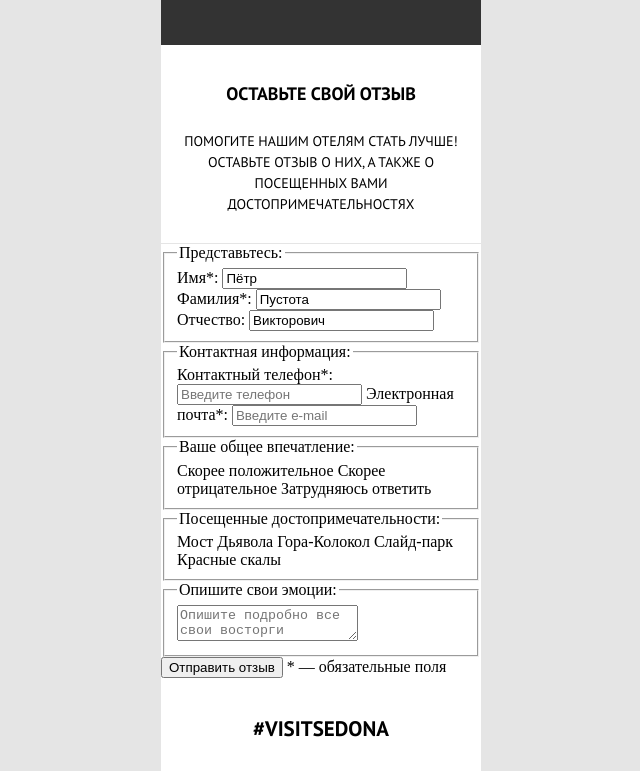
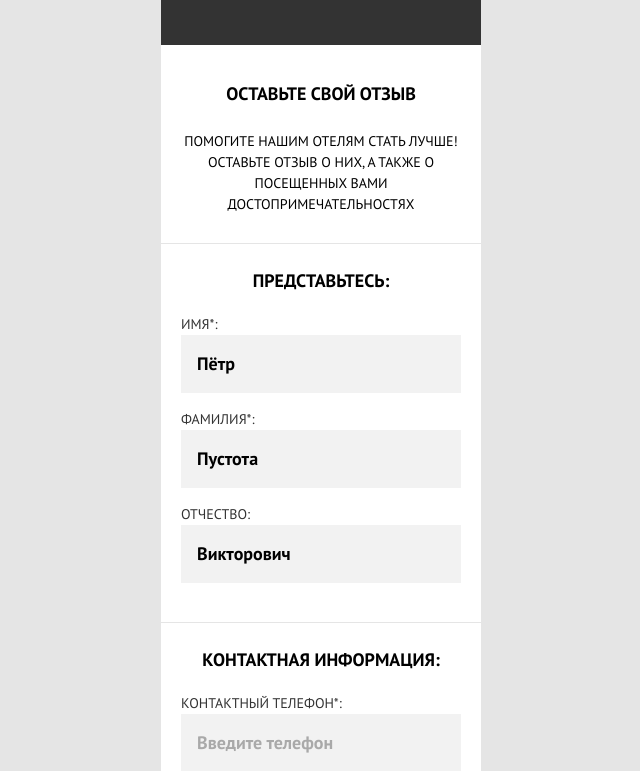
Before and after one commit to htmlacademy-adaptive/2107549-sedona-27, a website: page source/form.html in a window 1280 px wide. Shown: the part 170-941 px from the top of the page, without its empty margins (319-959 px from the left). Drawn offline with nearby package versions, Linux system fonts and the light colour scheme; files that its build step writes are made by us from their sources.

Commit message:
add styles to form

```diff
--- a/source/form.html
+++ b/source/form.html
@@ -50,61 +50,59 @@
           </div>
           <form class="feedback__form" action="https://echo.htmlacademy.ru" method="post">
             <fieldset class="feedback__item feedback__item--name">
-              <legend class="feedback__legend">Представьтесь:</legend>
-              <label class="feedback__field" for="name">Имя*:
-                <input class="feedback__input" type="text" name="name" id="name" value="Пётр" required>
+              <legend class="feedback__legend feedback__legend--name">Представьтесь:</legend>
+              <label class="feedback__field feedback__field--name" for="name">Имя*:
+                <input class="feedback__input feedback__input--name" type="text" name="name" id="name" value="Пётр" required>
               </label>
-              <label class="feedback__field" for="surname">Фамилия*:
-                <input class="feedback__input" type="text" name="surname" id="surname" value="Пустота" required>
+              <label class="feedback__field feedback__field--name" for="surname">Фамилия*:
+                <input class="feedback__input feedback__input--name" type="text" name="surname" id="surname" value="Пустота" required>
               </label>
-              <label class="feedback__field" for="middle-name">Отчество:
-                <input class="feedback__input" type="text" name="middle-name" id="middle-name" value="Викторович">
+              <label class="feedback__field feedback__field--name" for="middle-name">Отчество:
+                <input class="feedback__input feedback__input--name" type="text" name="middle-name" id="middle-name" value="Викторович">
               </label>
             </fieldset>
 
             <fieldset class="feedback__item feedback__item--contacts">
-              <legend class="feedback__legend">Контактная информация:</legend>
-              <label class="feedback__field" for="phone">Контактный телефон*:
-                <input class="feedback__input" type="tel" name="phone" id="phone" placeholder="Введите телефон" required>
+              <legend class="feedback__legend feedback__legend--contacts">Контактная информация:</legend>
+              <label class="feedback__field feedback__field--contacts" for="phone">Контактный телефон*:
+                <input class="feedback__input feedback__input--contacts" type="tel" name="phone" id="phone" placeholder="Введите телефон" required>
               </label>
-              <label class="feedback__field" for="email">Электронная почта*:
-                <input class="feedback__input" type="email" name="email" id="email" placeholder="Введите e-mail" required>
+              <label class="feedback__field feedback__field--contacts" for="email">Электронная почта*:
+                <input class="feedback__input feedback__input--contacts" type="email" name="email" id="email" placeholder="Введите e-mail" required>
               </label>
             </fieldset>
 
             <fieldset class="feedback__item feedback__item--impression">
-              <legend class="feedback__legend">Ваше общее впечатление:</legend>
-              <label class="feedback__field radio-button">
+              <legend class="feedback__legend feedback__legend--impression">Ваше общее впечатление:</legend>
+              <label class="feedback__field feedback__field--impression radio-button">
                 <input class="radio-button__input visually-hidden" type="radio" name="impression" value="good" checked>Скорее положительное
               </label>
-              <label class="feedback__field radio-button">
+              <label class="feedback__field feedback__field--impression radio-button">
                 <input class="radio-button__input visually-hidden" type="radio" name="impression" value="bad">Скорее отрицательное
               </label>
-              <label class="feedback__field radio-button">
+              <label class="feedback__field feedback__field--impression radio-button">
                 <input class="radio-button__input visually-hidden" type="radio" name="impression" value="idk">Затрудняюсь ответить
               </label>
             </fieldset>
 
             <fieldset class="feedback__item feedback__item--sight">
-              <legend class="feedback__legend">Посещенные достопримечательности:</legend>
-              <div class="feedback__checkbox-wrapper">
-                <label class="feedback__field checkbox">
+              <legend class="feedback__legend feedback__legend--sight">Посещенные достопримечательности:</legend>
+              <label class="feedback__field feedback__field--sight checkbox">
                 <input class="checkbox__input visually-hidden" type="checkbox" name="attractions" value="bridge" checked>
                 <span class="checkbox__label">Мост Дьявола</span>
               </label>
-                <label class="feedback__field checkbox">
+              <label class="feedback__field feedback__field--sight checkbox">
                 <input class="checkbox__input visually-hidden" type="checkbox" name="attractions" value="mountain" checked>
                 <span class="checkbox__label">Гора-Колокол</span>
               </label>
-                <label class="feedback__field checkbox">
+              <label class="feedback__field feedback__field--sight checkbox">
                 <input class="checkbox__input visually-hidden" type="checkbox" name="attractions" value="park" checked>
                 <span class="checkbox__label">Слайд-парк</span>
               </label>
-                <label class="feedback__field checkbox">
+              <label class="feedback__field feedback__field--sight checkbox">
                 <input class="checkbox__input visually-hidden" type="checkbox" name="attractions" value="rocks">
                 <span class="checkbox__label">Красные скалы</span>
               </label>
-              </div>
             </fieldset>
 
             <fieldset class="feedback__item feedback__item--emotions">
--- a/source/sass/blocks/feedback.scss
+++ b/source/sass/blocks/feedback.scss
@@ -18,3 +18,121 @@
   padding-top: 24px;
   padding-bottom: 28px;
 }
+
+.feedback__item {
+  display: flex;
+  flex-direction: column;
+  margin: 0;
+  padding: 0 20px;
+  gap: 16px;
+  border: none;
+}
+
+.feedback__legend {
+  @include heading-font;
+  text-align: center;
+  padding-top: 24px;
+  padding-bottom: 20px;
+}
+
+.feedback__field--name {
+  @include basic-font;
+  display: flex;
+  flex-direction: column;
+  color: $color-mine-shaft;
+}
+
+.feedback__input--name {
+  @include heading-font;
+  display: block;
+  text-transform: none;
+  background-color: $color-concrete;
+  border: none;
+  margin: 0;
+  padding: 16px;
+}
+
+.feedback__item--name {
+  padding-bottom: 39px;
+  border-bottom: solid 1px $color-mercury;
+}
+
+.feedback__field--contacts {
+  @include basic-font;
+  display: flex;
+  flex-direction: column;
+  color: $color-mine-shaft;
+}
+
+.feedback__input--contacts {
+  @include heading-font;
+  display: block;
+  text-transform: none;
+  background-color: $color-concrete;
+  border: none;
+  margin: 0;
+  padding: 16px;
+}
+
+.feedback__input--contacts::placeholder {
+  color: rgba(0, 0, 0, 0.3);
+}
+
+.feedback__item--contacts {
+  padding-bottom: 34px;
+  border-bottom: solid 1px $color-mercury;
+}
+
+/*.feedback__input--contacts::after {  -- тут почему-то тоже не работает псевдо элемент
+  background: $color-whisper;
+  width: 58px;
+  height: 58px;
+  content: "";
+}*/
+
+.feedback__field--impression,
+.feedback__field--sight {
+  @include heading-font;
+  text-transform: none;
+}
+
+.feedback__item--impression,
+.feedback__item--sight {
+  border-bottom: solid 1px $color-mercury;
+  padding-bottom: 24px;
+}
+
+.textarea__input {
+  @include heading-font;
+  @include textarea;
+  background-color: $color-concrete;
+  padding: 16px;
+  min-width: 247px;
+  min-height: 118px;
+}
+
+.textarea__input::placeholder {
+  color: rgba(0, 0, 0, 0.3);
+}
+
+.feedback__item--submit {
+  display: flex;
+  gap: 0;
+  padding-top: 56px;
+  padding-bottom: 10px;
+}
+
+.feedback__submit-button {
+  @include heading-big-font;
+  color: $color-white;
+  background-color: $color-sedona-blue;
+  padding: 16px 0;
+  border: none;
+}
+
+.feedback__note {
+  @include basic-font;
+  text-align: right;
+  padding-top: 5px;
+  color: rgba(51, 51, 51, 0.6);
+}
--- a/source/sass/blocks/general/mixins.scss
+++ b/source/sass/blocks/general/mixins.scss
@@ -28,3 +28,10 @@
   line-height: 26px;
   text-transform: uppercase;
 }
+
+@mixin textarea {
+  border: none;
+  outline: none;
+  text-transform: none;
+  resize: none;
+}
--- a/source/sass/blocks/general/variables.scss
+++ b/source/sass/blocks/general/variables.scss
@@ -12,4 +12,5 @@ $color-concrete: #f2f2f2;
 $color-gallery: #eeeeee;
 $color-alto: #d6d6d6;
 $color-mercury: #e5e5e5;
+$color-whisper: #e6e6e6;
 $color-cararra: #f2f1ed;
```
Lines whose indentation alone changed are shown as unchanged.
